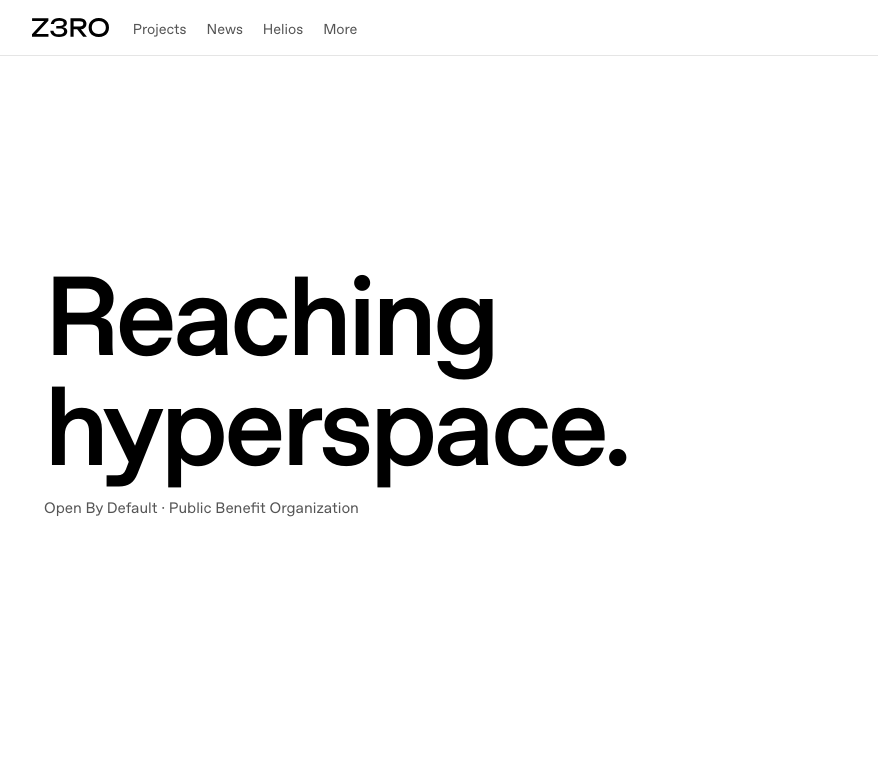
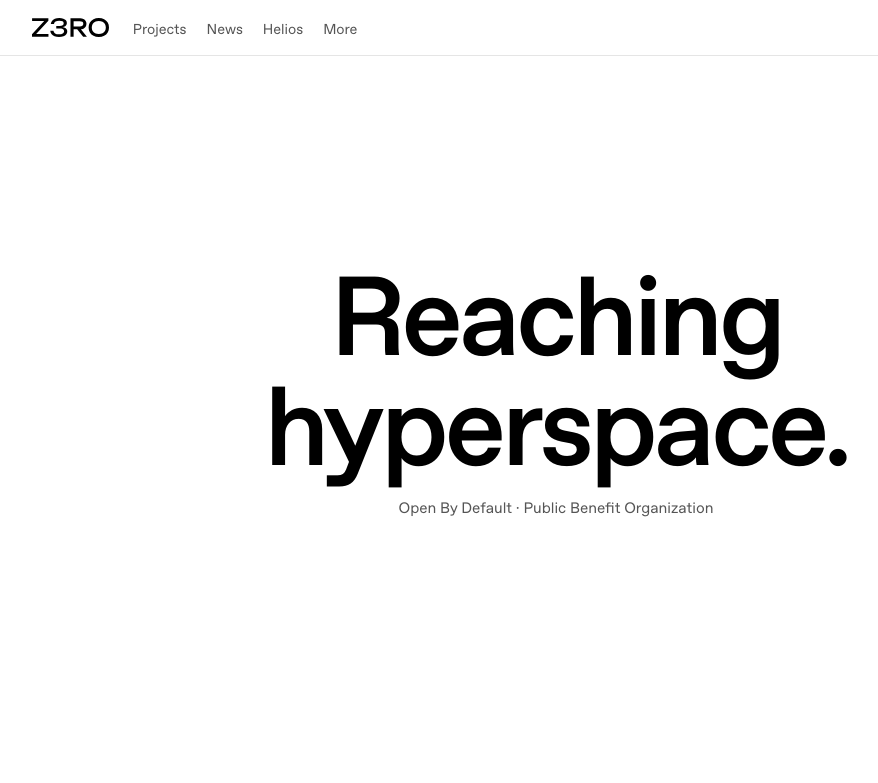
Before and after one commit to zeropbc/site, a Nuxt app: page / in a window 1280 px wide. Shown: the top 783 px of the page, without its empty margins (84-962 px from the left). Built offline with nearby package versions, Linux system fonts and the light colour scheme.

Commit message:
center hero; invert text selection color per theme

```diff
--- a/assets/css/main.scss
+++ b/assets/css/main.scss
@@ -77,6 +77,8 @@ body {
 
 a { color: inherit; text-decoration: none; }
 
+::selection { background: #ffffff; color: #000000; }
+
 @media (prefers-color-scheme: light) {
   :root {
     --bg: #ffffff;
@@ -85,4 +87,6 @@ a { color: inherit; text-decoration: none; }
     --accent: #333333;
     --border: #e5e5e5;
   }
+
+  ::selection { background: #000000; color: #ffffff; }
 }
--- a/pages/index.vue
+++ b/pages/index.vue
@@ -121,7 +121,7 @@ main { flex: 1; }
 
 .hero {
   min-height: 90vh;
-  display: flex; flex-direction: column; justify-content: center;
+  display: flex; flex-direction: column; justify-content: center; align-items: center; text-align: center;
   max-width: 68rem; margin: 0 auto; padding: 8rem 2rem 4rem;
 }
 .hero h1 {
```
